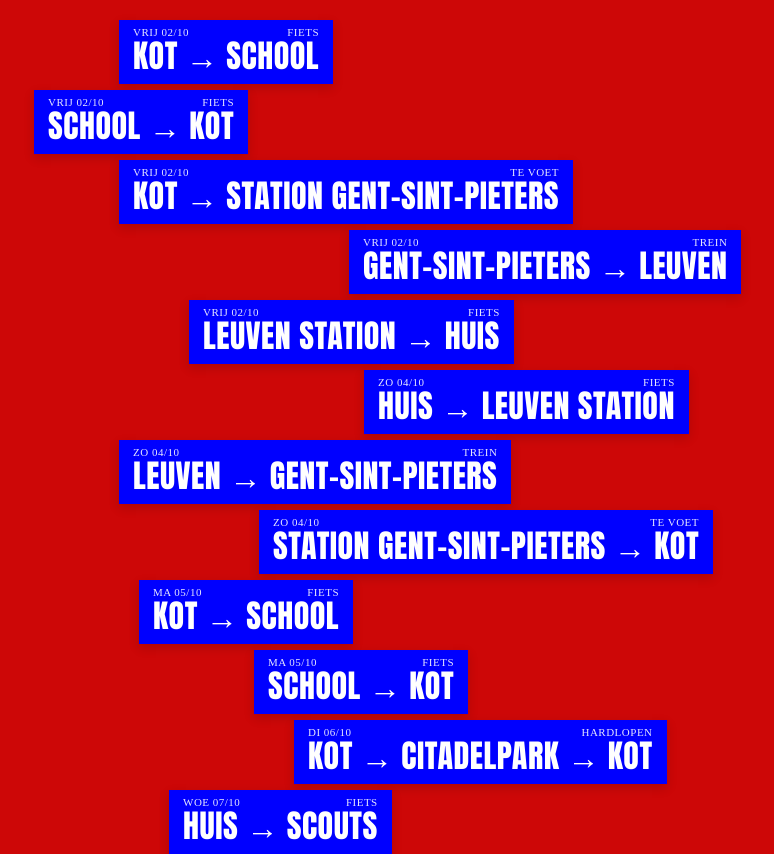
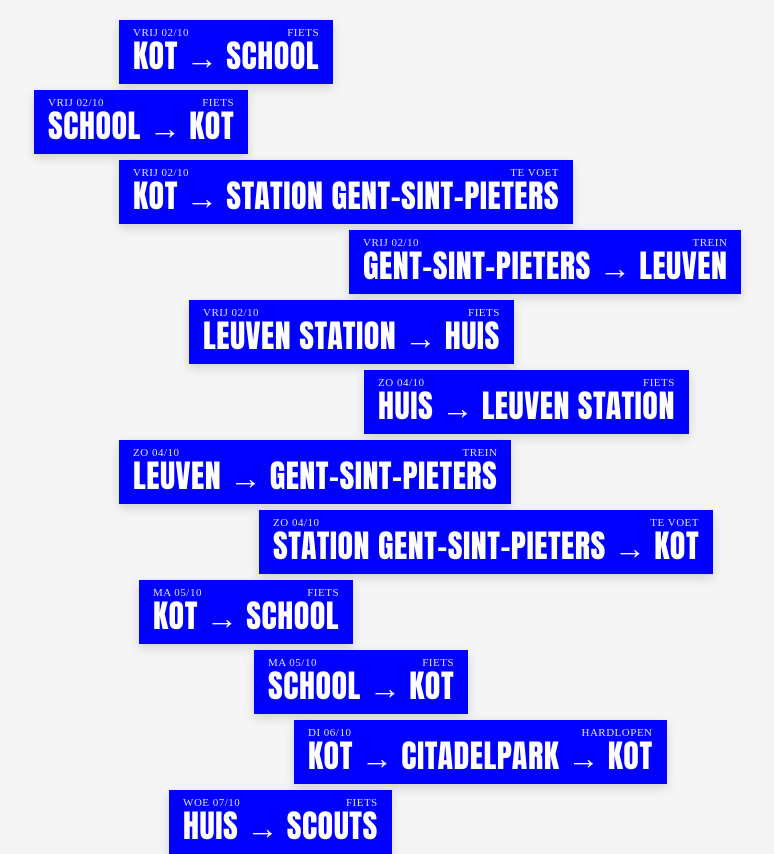
Before and after one commit to LindeCeuppens/Never-Finished, a plain HTML site: page editie-01.html in a window 1280 px wide. Shown: the whole page, without its empty margins (51-825 px from the left). Drawn offline with Linux system fonts and the light colour scheme.

Commit message:
Lighten editie 01 background
Change the page background from red to light gray.

```diff
--- a/editie-01.html
+++ b/editie-01.html
@@ -12,7 +12,7 @@
     }
 
     body {
-      background-color: #cd0707;
+      background-color: #f5f5f5;
       font-family: Arial, Helvetica, sans-serif;
       min-height: 100vh;
       overflow: hidden;
```
